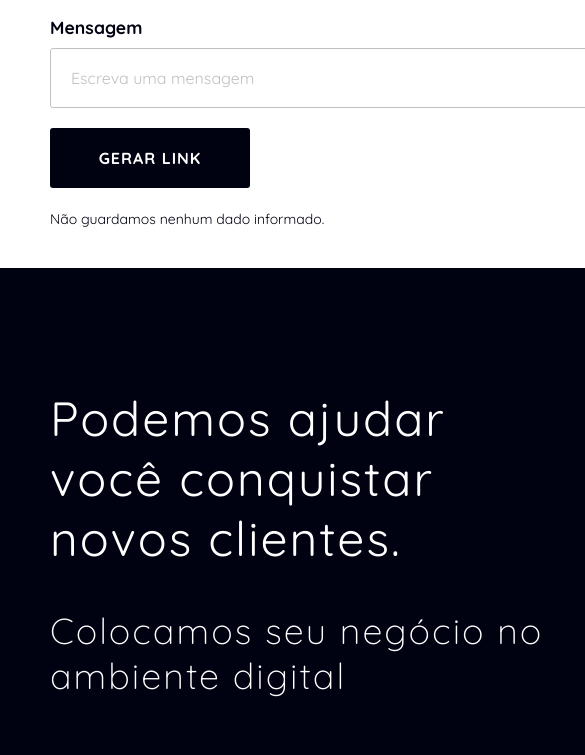
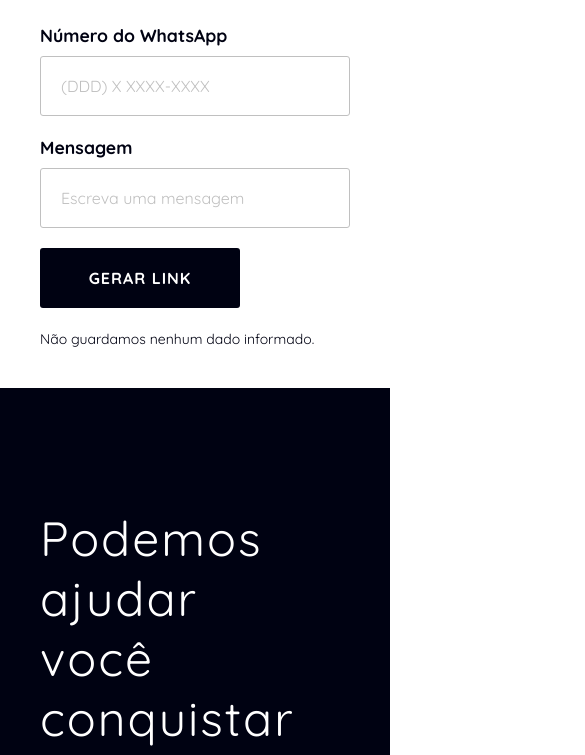
Before and after one commit to moraislucas/gerador-de-link-whatsApp, a website: page index.html in a window 390 px wide. Shown: the part 376-1131 px from the top of the page, 585 px wide, since content can reach past the window. Drawn offline with Linux system fonts and the light colour scheme.

Commit message:
Ajustando responsivo

```diff
--- a/css/style.css
+++ b/css/style.css
@@ -70,7 +70,7 @@ button {
 }
 
 .gerador form input {
-    width: 540px;
+    width: 100%;
     height: 60px;
     padding: 0 20px;
     border-radius: 3px;
@@ -303,4 +303,9 @@ button {
     .container {
         grid-template-columns: 1fr;
     }
+
+    .gerador,
+    .hendal {
+        padding: 40px;
+    }
 }
```
